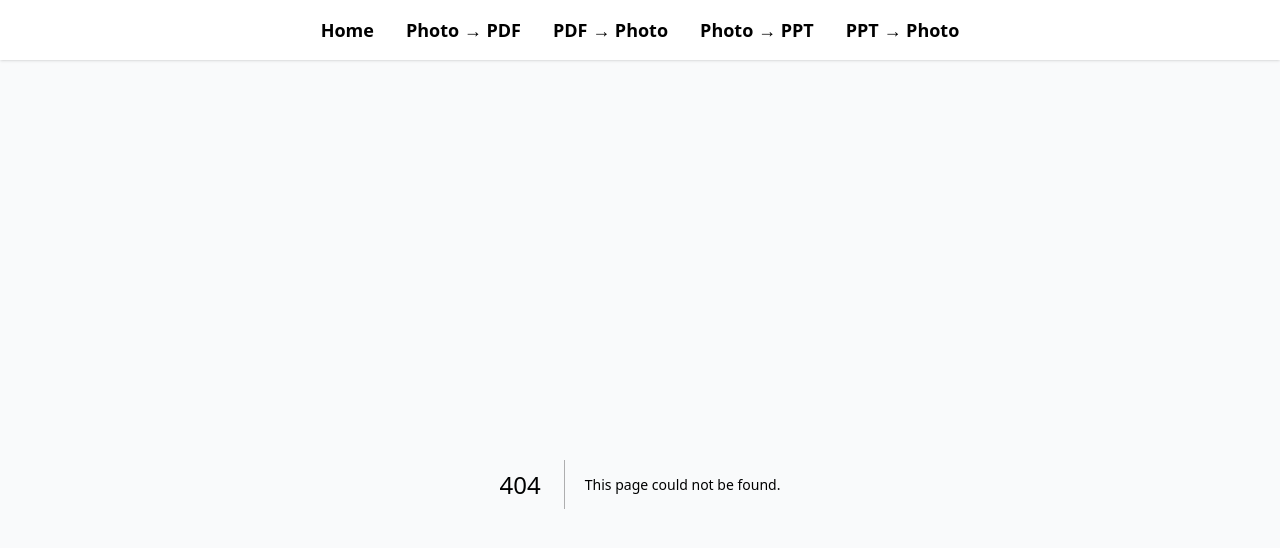
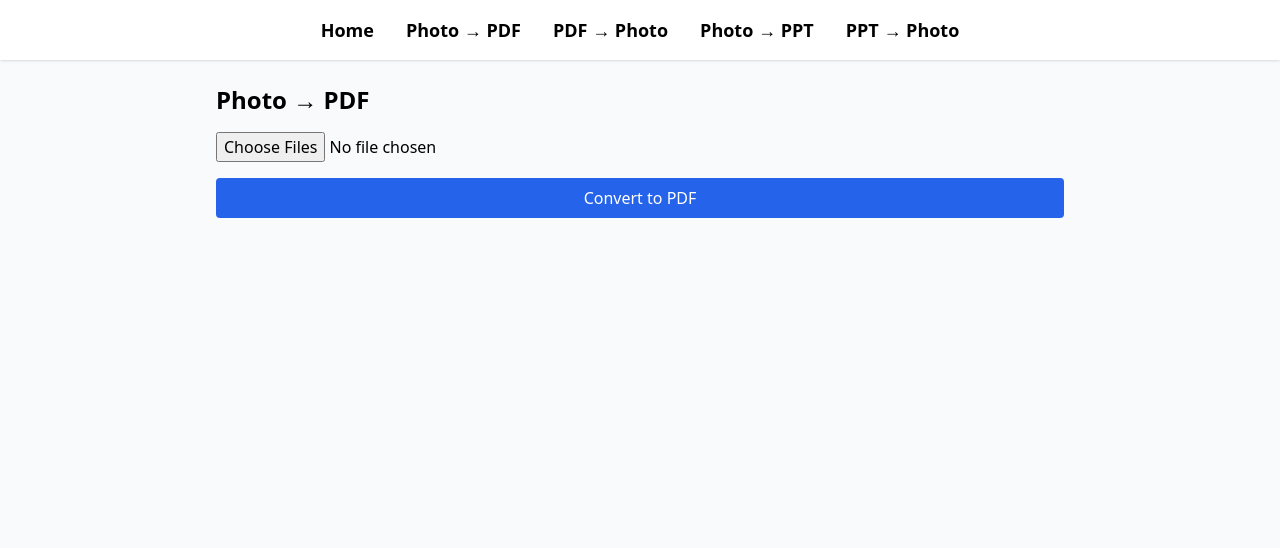
Before and after one commit to Abhinavsathyann/CONVERTER-IMG, a Next.js app: page /photo-to-pdf in a window 1280 px wide. Before the commit this address had no page. Shown: the top 548 px of the page. Built offline with nearby package versions, Linux system fonts and the light colour scheme.

Commit message:
new file:   app/photo-to-pdf/page.js

```diff
--- /dev/null
+++ b/app/photo-to-pdf/page.js
@@ -0,0 +1,36 @@
+'use client'
+import { useState } from 'react'
+
+export default function PhotoToPdf() {
+  const [files, setFiles] = useState([])
+  const [status, setStatus] = useState('')
+
+  const submit = async (e) => {
+    e.preventDefault()
+    if (!files.length) return alert('Select images')
+    const fd = new FormData()
+    files.forEach(f => fd.append('images', f))
+    setStatus('Uploading...')
+    const res = await fetch('/api/photo-to-pdf', { method: 'POST', body: fd })
+    if (!res.ok) { setStatus('Failed'); return }
+    const blob = await res.blob()
+    const url = URL.createObjectURL(blob)
+    const a = document.createElement('a')
+    a.href = url
+    a.download = 'images-to.pdf'
+    a.click()
+    URL.revokeObjectURL(url)
+    setStatus('Downloaded')
+  }
+
+  return (
+    <div>
+      <h1 className="text-2xl font-bold mb-4">Photo → PDF</h1>
+      <form onSubmit={submit} className="flex flex-col gap-4">
+        <input type="file" accept="image/*" multiple onChange={e => setFiles(Array.from(e.target.files))} />
+        <button className="px-4 py-2 bg-blue-600 text-white rounded">Convert to PDF</button>
+      </form>
+      <p className="mt-3 text-sm text-gray-600">{status}</p>
+    </div>
+  )
+}
```
